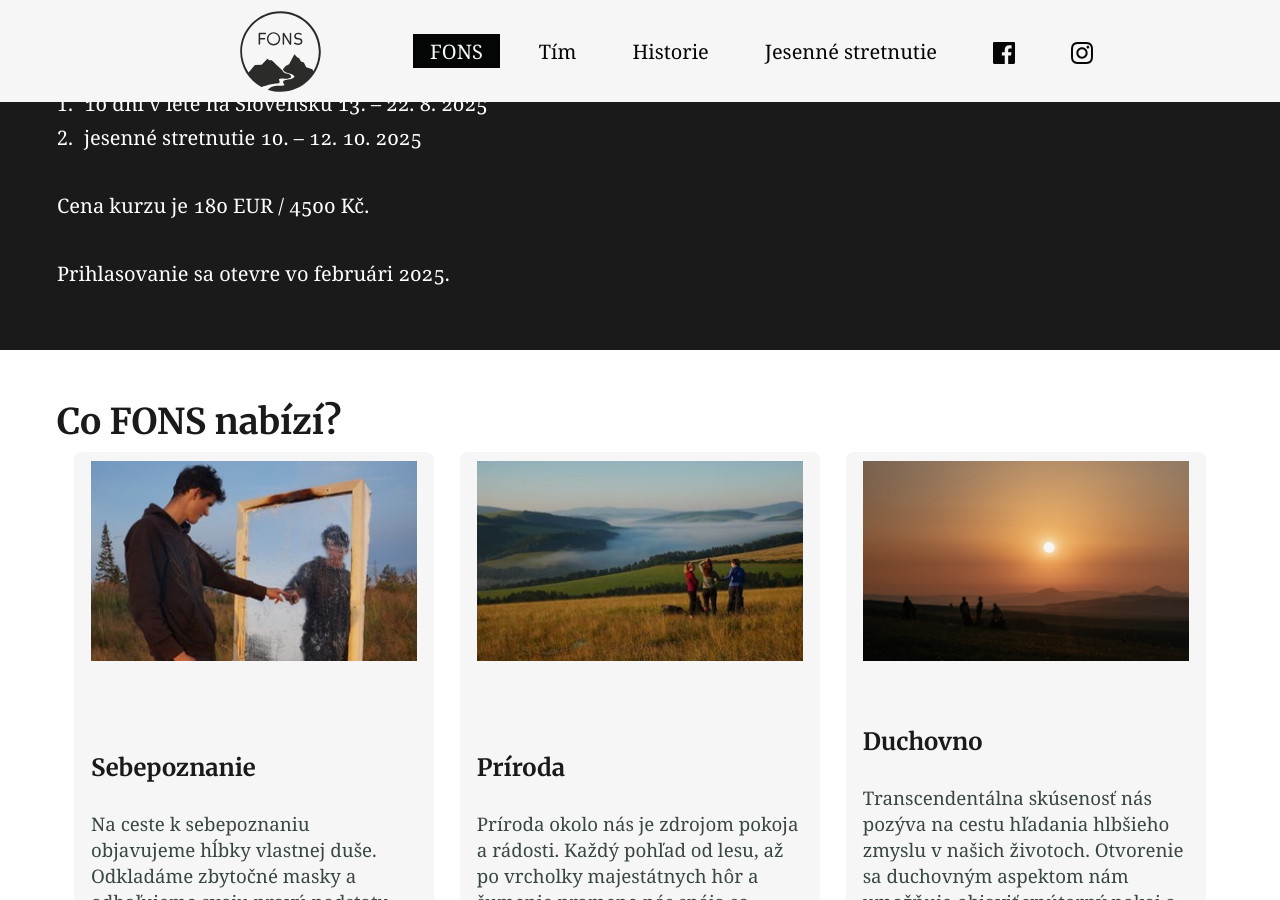
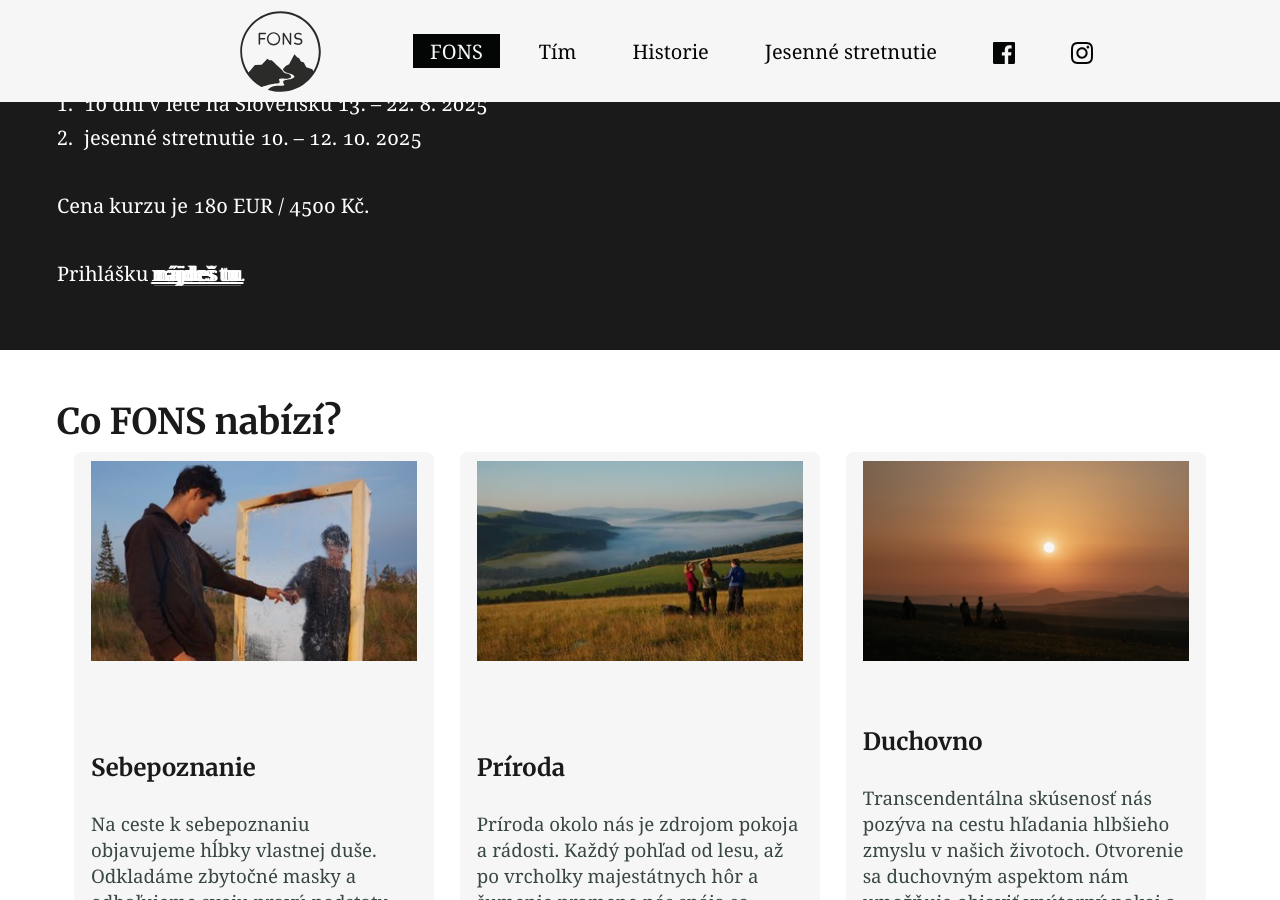
Before and after one commit to fonssk/fonssk.github.io, a Jekyll site: the page built from index.md, in a window 1280 px wide and 900 px high, scrolled down 1251 px. Built offline with Jekyll 4.4.1, drawn with Linux system fonts in a browser that asks for light colours.

Commit message:
Open 2025

```diff
--- a/index.md
+++ b/index.md
@@ -26,7 +26,7 @@ Kurz sa skladá z dvoch neoddeliteľných častí:
 
 Cena kurzu je 180 EUR / 4500 Kč.
 
-Prihlasovanie sa otevre vo februári 2025.
+Prihlášku [nájdeš tu](https://forms.gle/jCB3H2GzS9z1biHv6).
 
 {% endcapture %}
 {% include inverted_section.html content=inverted_content %}
```
